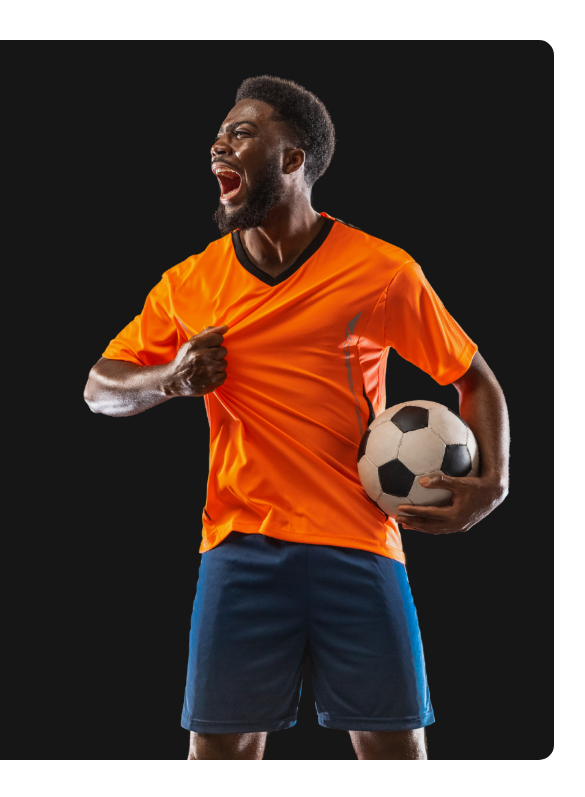
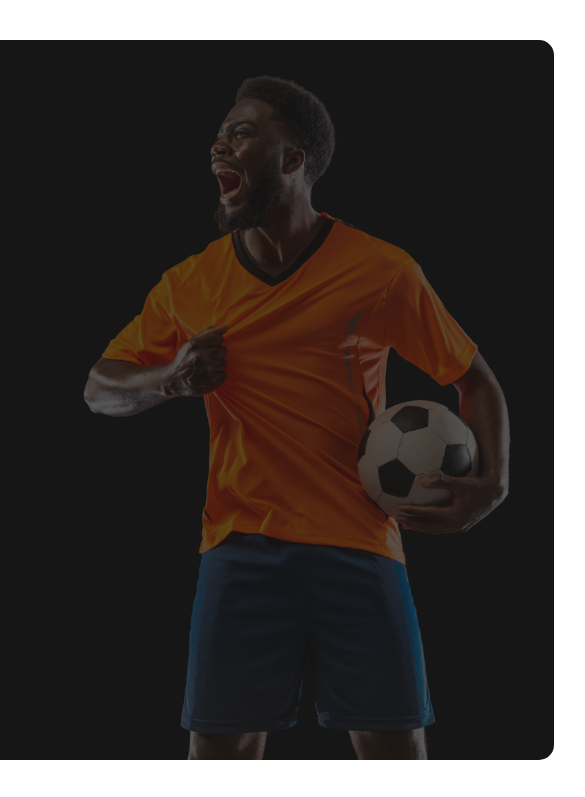
Before and after one commit to ShailaAkter/WorldCupNews, a plain HTML site: page index.html in a window 1280 px wide. In both pictures the pointer is over the picture 896 px from the left and 400 px from the top of the page. Shown: the top 797 px of the page, 598-1183 px from the left. Drawn offline with Linux system fonts and the light colour scheme; a web font is replaced by a local one.

Commit message:
mouse animation

```diff
--- a/style.css
+++ b/style.css
@@ -93,6 +93,17 @@
     height: 100%;
     object-fit: cover;
     object-position: center;
+    transition: 1s;
+}
+
+
+.banner-image img:hover
+{
+    width: 100%;
+    height: 100%;
+    object-fit: cover;
+    object-position: center;
+    opacity: 0.3;
 }
 
 /* blog style */
```
